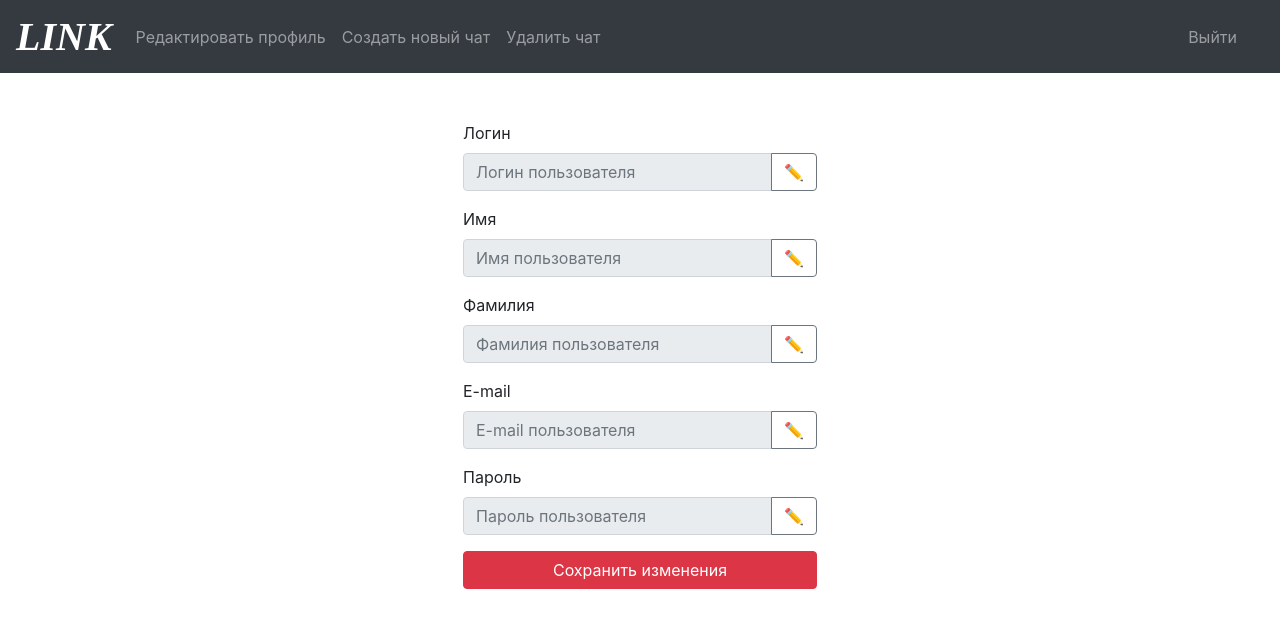
After one commit to OlegYariga/django_chat, a Django app: template templates/edit_userinfo.html in a window 1280 px wide. The commit adds this page. Shown: the top 628 px of the page. Run offline with Django 3.2, Linux system fonts and the light colour scheme; the template is opened without the code that fills it, so the values that code supplies are empty; some libraries are stand-ins or nearby versions.

Commit message:
Before bug fixing: added chatting, online-users, edit userinfo

```diff
--- a/templates/create_chat.html
+++ b/templates/create_chat.html
@@ -26,7 +26,7 @@ width: 100%;
      {% csrf_token %}
   <div class="form-group">
     <label for="exampleInputEmail1">Имя чата</label>
-    <input type="text" class="form-control" id="exampleInputEmail1" aria-describedby="emailHelp" placeholder="Введите имя чата" required maxlength="20" name="title">
+    <input  type="text" class="form-control" id="exampleInputEmail1" aria-describedby="emailHelp" placeholder="Введите имя чата" required maxlength="20" name="title">
     <small id="emailHelp" class="form-text text-muted"></small>
   </div>
   <button type="submit" class="btn btn-danger btn-block">Создать чат</button>
--- /dev/null
+++ b/templates/edit_userinfo.html
@@ -0,0 +1,106 @@
+<!DOCTYPE html>
+{% extends 'header.html' %}
+{% block content %}
+<html lang="en">
+<head>
+    <meta charset="UTF-8">
+    <title>Title</title>
+</head>
+<style>
+
+.container{
+    margin-left: auto;
+    margin-right: auto;
+    width: 30%;
+}
+input {
+width: 100%;
+}
+
+</style>
+<body>
+<br/>
+<br/>
+<div class="container">
+<form method="POST">
+     {% csrf_token %}
+  <div class="form-group">
+    <label for="exampleInputEmail1">Логин</label>
+    <div id="user_login" class="input-group mb-3">
+        <input name="username" readonly type="text" class="form-control" placeholder="Логин пользователя"
+               aria-label="Recipient's username" aria-describedby="button-addon2" value="{{user.username}}">
+        <div class="input-group-append">
+            <button class="btn btn-outline-secondary" type="button" id="button-addon2" onclick="unable_login()" style="font-size: 12pt;">&#9999;</button>
+        </div>
+    </div>
+
+      <label for="exampleInputEmail1">Имя</label>
+    <div id="user_firstname" class="input-group mb-3">
+        <input name="firstname" readonly type="text" class="form-control" placeholder="Имя пользователя"
+               aria-label="Recipient's username" aria-describedby="button-addon2" value="{{user.firstname}}">
+        <div class="input-group-append">
+            <button class="btn btn-outline-secondary" type="button" id="button-addon2" onclick="unable_firstname()" style="font-size: 12pt;">&#9999;</button>
+        </div>
+    </div>
+
+    <label for="exampleInputEmail1">Фамилия</label>
+    <div id="user_secondname" class="input-group mb-3">
+        <input name="secondname" readonly type="text" class="form-control" placeholder="Фамилия пользователя"
+               aria-label="Recipient's username" aria-describedby="button-addon2" value="{{user.secondname}}">
+        <div class="input-group-append">
+            <button class="btn btn-outline-secondary" type="button" id="button-addon2" onclick="unable_secondname()" style="font-size: 12pt;">&#9999;</button>
+        </div>
+    </div>
+
+      <label for="exampleInputEmail1">E-mail</label>
+    <div id="user_email" class="input-group mb-3">
+        <input name="email" readonly type="text" class="form-control" placeholder="E-mail пользователя"
+               aria-label="Recipient's username" aria-describedby="button-addon2" value="{{user.email}}">
+        <div class="input-group-append">
+            <button class="btn btn-outline-secondary" type="button" id="button-addon2" onclick="unable_email()" style="font-size: 12pt;">&#9999;</button>
+        </div>
+    </div>
+
+
+
+      <label for="exampleInputEmail1">Пароль</label>
+    <div id="user_password" class="input-group mb-3">
+        <input name="password" readonly type="password" class="form-control" placeholder="Пароль пользователя"
+               aria-label="Recipient's username" aria-describedby="button-addon2" value="{{user.password}}">
+        <div class="input-group-append">
+            <button class="btn btn-outline-secondary" type="button" id="button-addon2" onclick="unable_password()" style="font-size: 12pt;">&#9999;</button>
+        </div>
+    </div>
+
+  </div>
+  <button type="submit" class="btn btn-danger btn-block">Сохранить изменения</button>
+</form>
+</div>
+<script>
+    function unable_login(){
+    alert("Внимание! Изменение логина приведет к потере всех Ваших чатов: Вам придется заново добавиться в чаты, в которых Вы сейчас состоите.");
+        document.getElementById("user_login").innerHTML ='<input name="username" type="text" class="form-control" placeholder="Введите логин"\
+               aria-label="Логин" aria-describedby="button-addon2" value="{{user.username}}">';
+    }
+    function unable_password(){
+        document.getElementById("user_password").innerHTML ='<input name="password" type="text" class="form-control" placeholder="Введите логин"\
+               aria-label="Логин" aria-describedby="button-addon2" value="{{user.password}}">';
+    }
+    function unable_firstname(){
+        document.getElementById("user_firstname").innerHTML ='<input name="firstname" type="text" class="form-control" placeholder="Введите имя пользователя"\
+               aria-label="Логин" aria-describedby="button-addon2" value="{{user.firstname}}">';
+    }
+    function unable_secondname(){
+        document.getElementById("user_secondname").innerHTML ='<input name="secondname" type="text" class="form-control" placeholder="Введите фамилию пользователя"\
+               aria-label="Логин" aria-describedby="button-addon2" value="{{user.secondname}}">';
+    }
+    function unable_email(){
+        document.getElementById("user_email").innerHTML ='<input name="email" type="text" class="form-control" placeholder="Введите E-mail пользователя"\
+               aria-label="Логин" aria-describedby="button-addon2" value="{{user.email}}">';
+    }
+
+</script>
+
+</body>
+</html>
+{% endblock %}
--- a/templates/header.html
+++ b/templates/header.html
@@ -21,7 +21,7 @@
     <ul class="navbar-nav mr-auto">
 
         <li class="nav-item">
-        <a class="nav-link" href="#">Редактировать профиль</a>
+        <a class="nav-link" href="../edit_userinfo">Редактировать профиль</a>
       </li>
 
       <li class="nav-item">
--- a/user_chating/models.py
+++ b/user_chating/models.py
@@ -12,6 +12,8 @@ class Users(models.Model):
     email = models.EmailField()
     password = models.CharField(max_length=50, default=None)
     last_login = models.DateTimeField(default=datetime.now())
+    is_online = models.BooleanField(default=False)
+    when_online = models.DateTimeField(default=datetime.utcnow())
 
     def create(self):
         self.save()
@@ -23,6 +25,8 @@ class Users(models.Model):
 class UsersAuth(models.Model):
     username = models.CharField(max_length=100)
     token = models.CharField(max_length=100, default=uuid4())
+    is_online = models.BooleanField(default=False)
+    when_online = models.DateTimeField(default=datetime.utcnow())
 
 
 def is_authorized(token):
--- a/user_chating/urls.py
+++ b/user_chating/urls.py
@@ -12,4 +12,6 @@ urlpatterns = [
     path('lk/<url>', views.chatting, name='chatting'),
     path('get_message', views.get_message, name='get_message'),
     path('add_users/<url>', views.add_users, name='add_users'),
+    path('check_online/<url>', views.check_online, name='check_online'),
+    path('edit_userinfo', views.edit_userinfo, name='edit_userinfo'),
 ]
```
Also changed, not shown: Chat/settings.py (+7 -2 lines), templates/chatting.html (+46 -1 lines), user_chating/views.py (+69 -8 lines), db.sqlite3.
